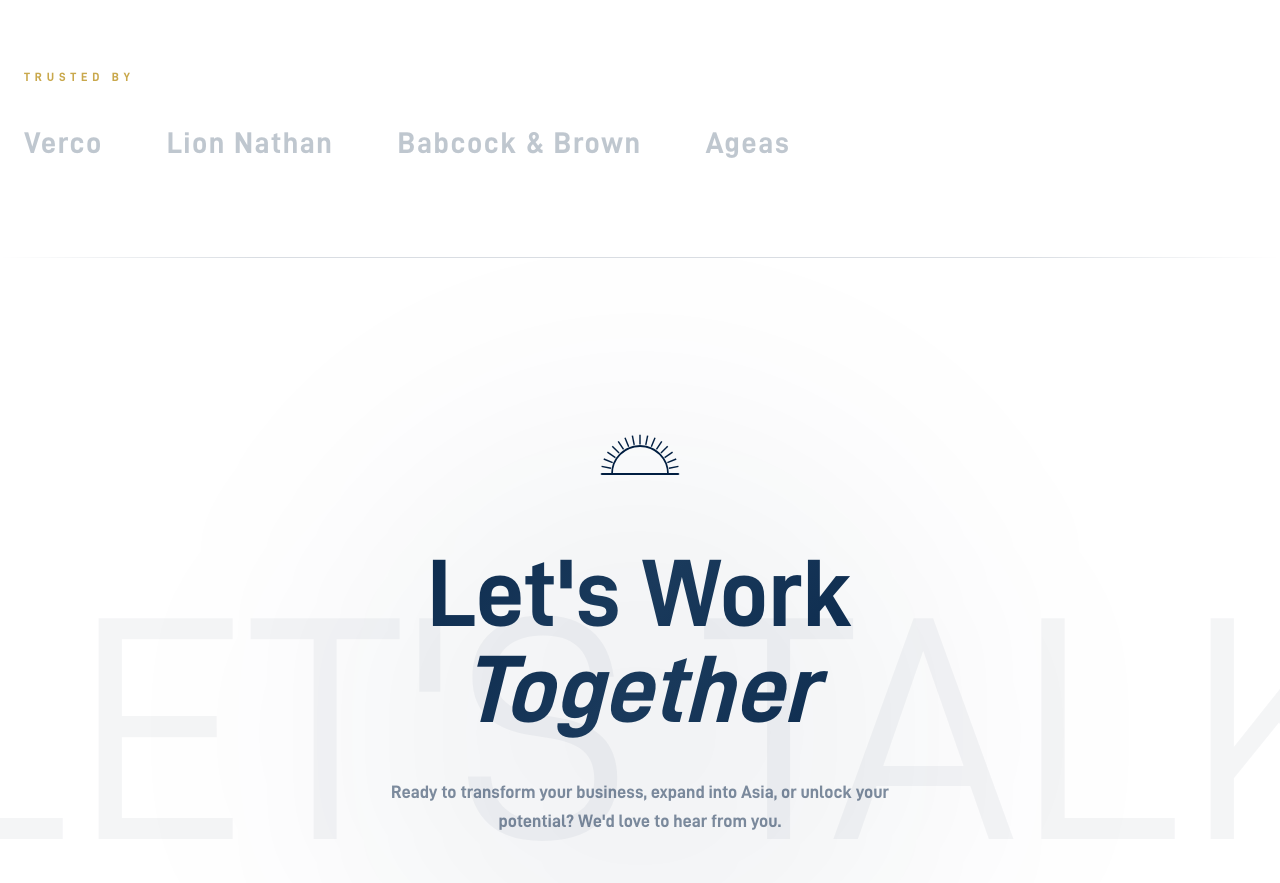
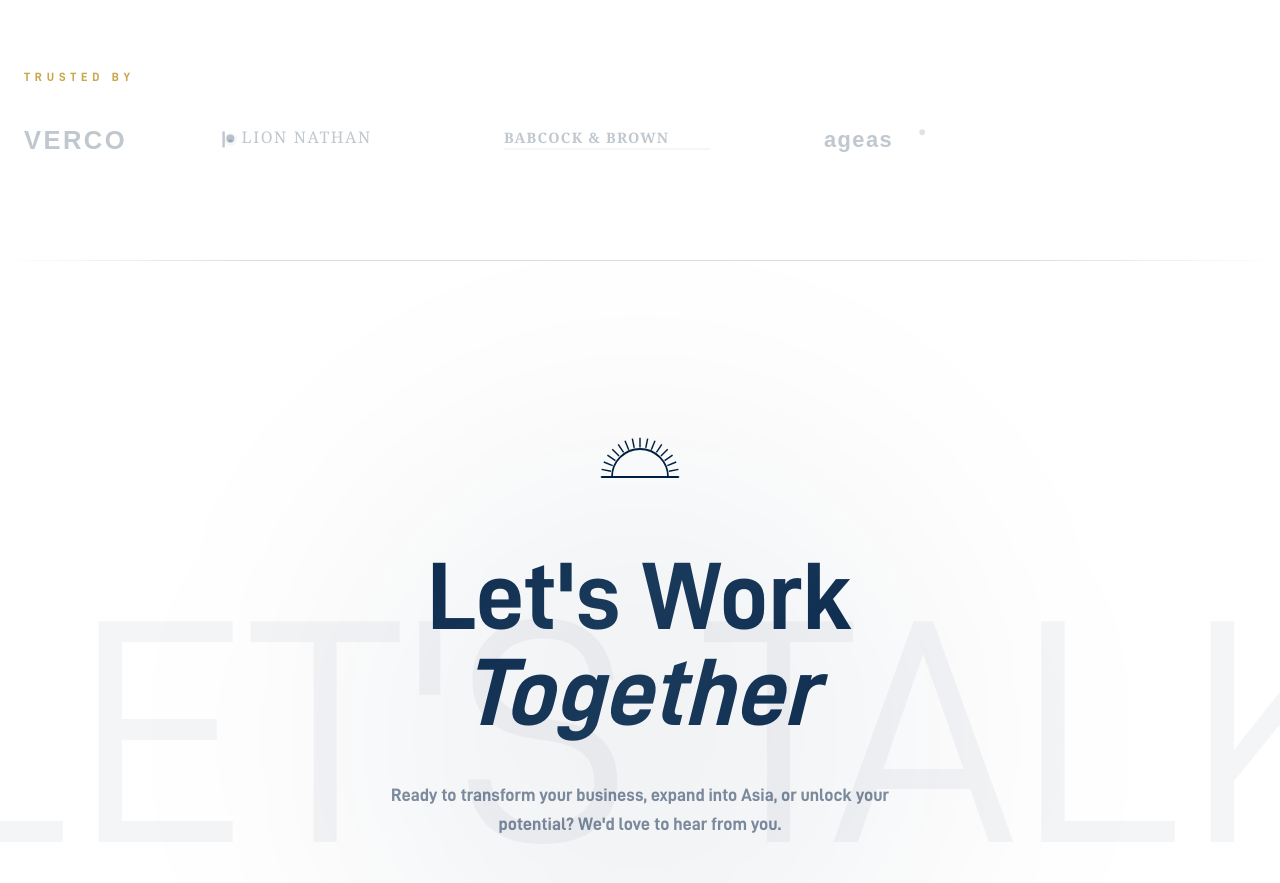
Before and after one commit to SikeGottem/sunstreet, a Next.js app: page /consulting in a window 1280 px wide. Shown: the part 1840-2723 px from the top of the page. Built offline with nearby package versions, Linux system fonts and the light colour scheme.

Commit message:
feat: replace client name text with flat navy logo SVGs

```diff
--- a/src/app/consulting/page.tsx
+++ b/src/app/consulting/page.tsx
@@ -6,6 +6,7 @@
 import CounterNumber from "@/components/CounterNumber";
 import TiltCard from "@/components/TiltCard";
 import TextScramble from "@/components/TextScramble";
+import { VercoLogo, LionNathanLogo, BabcockBrownLogo, AgeasLogo } from "@/components/ClientLogos";
 
 /* ── Staggered fade-in on scroll ── */
 function Reveal({ children, delay = 0, className = "" }: { children: React.ReactNode; delay?: number; className?: string }) {
@@ -96,8 +97,6 @@
     { value: 2016, suffix: "", label: "Established", deco: "2016" },
     { value: 8, suffix: "+", label: "Countries", deco: "08" },
   ];
-  const clients = ["Verco", "Lion Nathan", "Babcock & Brown", "Ageas"];
-
   /* Parallax refs */
   const heroRef = useRef(null);
   const { scrollYProgress } = useScroll({ target: heroRef, offset: ["start start", "end start"] });
@@ -177,9 +176,10 @@
           <div className="mt-24">
             <Reveal><p className="text-[#C9A84C] text-xs tracking-[0.4em] uppercase mb-10">Trusted By</p></Reveal>
             <div className="flex flex-wrap items-center gap-x-16 gap-y-6">
-              {clients.map((c, i) => (
-                <ClientName key={c} name={c} delay={i * 0.1} />
-              ))}
+              <Reveal delay={0}><motion.span className="text-[#011E41]/25 hover:text-[#011E41]/60 transition-colors cursor-default inline-block" whileHover={{ scale: 1.08 }} transition={{ type: "spring", stiffness: 400, damping: 15 }}><VercoLogo className="h-8" /></motion.span></Reveal>
+              <Reveal delay={0.1}><motion.span className="text-[#011E41]/25 hover:text-[#011E41]/60 transition-colors cursor-default inline-block" whileHover={{ scale: 1.08 }} transition={{ type: "spring", stiffness: 400, damping: 15 }}><LionNathanLogo className="h-8" /></motion.span></Reveal>
+              <Reveal delay={0.2}><motion.span className="text-[#011E41]/25 hover:text-[#011E41]/60 transition-colors cursor-default inline-block" whileHover={{ scale: 1.08 }} transition={{ type: "spring", stiffness: 400, damping: 15 }}><BabcockBrownLogo className="h-8" /></motion.span></Reveal>
+              <Reveal delay={0.3}><motion.span className="text-[#011E41]/25 hover:text-[#011E41]/60 transition-colors cursor-default inline-block" whileHover={{ scale: 1.08 }} transition={{ type: "spring", stiffness: 400, damping: 15 }}><AgeasLogo className="h-8" /></motion.span></Reveal>
             </div>
           </div>
         </div>
--- /dev/null
+++ b/src/components/ClientLogos.tsx
@@ -0,0 +1,90 @@
+import React from "react";
+
+interface LogoProps {
+  className?: string;
+}
+
+/* Clean wordmark SVGs using currentColor for flexible styling */
+
+export function VercoLogo({ className = "h-8" }: LogoProps) {
+  return (
+    <svg className={className} viewBox="0 0 160 40" fill="none" xmlns="http://www.w3.org/2000/svg">
+      <text
+        x="0"
+        y="30"
+        fontFamily="'Arial', 'Helvetica', sans-serif"
+        fontWeight="700"
+        fontSize="32"
+        letterSpacing="3"
+        fill="currentColor"
+      >
+        VERCO
+      </text>
+    </svg>
+  );
+}
+
+export function LionNathanLogo({ className = "h-8" }: LogoProps) {
+  return (
+    <svg className={className} viewBox="0 0 280 40" fill="none" xmlns="http://www.w3.org/2000/svg">
+      {/* Lion icon mark - simplified lion head */}
+      <g fill="currentColor">
+        <path d="M8 28V8h3v20H8Z" /> {/* Simplified mane element */}
+        <circle cx="18" cy="18" r="8" opacity="0.15" />
+        <circle cx="18" cy="17" r="5" />
+        <ellipse cx="18" cy="20" rx="3" ry="2" fill="currentColor" opacity="0.6" />
+      </g>
+      <text
+        x="32"
+        y="22"
+        fontFamily="'Georgia', 'Times New Roman', serif"
+        fontWeight="400"
+        fontSize="20"
+        letterSpacing="2"
+        fill="currentColor"
+      >
+        LION NATHAN
+      </text>
+    </svg>
+  );
+}
+
+export function BabcockBrownLogo({ className = "h-8" }: LogoProps) {
+  return (
+    <svg className={className} viewBox="0 0 320 40" fill="none" xmlns="http://www.w3.org/2000/svg">
+      <text
+        x="0"
+        y="22"
+        fontFamily="'Georgia', 'Times New Roman', serif"
+        fontWeight="700"
+        fontSize="18"
+        letterSpacing="1.5"
+        fill="currentColor"
+      >
+        BABCOCK &amp; BROWN
+      </text>
+      <line x1="0" y1="30" x2="258" y2="30" stroke="currentColor" strokeWidth="1" opacity="0.4" />
+    </svg>
+  );
+}
+
+export function AgeasLogo({ className = "h-8" }: LogoProps) {
+  return (
+    <svg className={className} viewBox="0 0 160 44" fill="none" xmlns="http://www.w3.org/2000/svg">
+      {/* Ageas uses a distinctive rounded wordmark with a swoosh-like element */}
+      <text
+        x="0"
+        y="30"
+        fontFamily="'Arial', 'Helvetica', sans-serif"
+        fontWeight="700"
+        fontSize="30"
+        letterSpacing="2"
+        fill="currentColor"
+      >
+        ageas
+      </text>
+      {/* Characteristic dot/element above */}
+      <circle cx="135" cy="10" r="4" fill="currentColor" opacity="0.5" />
+    </svg>
+  );
+}
```
